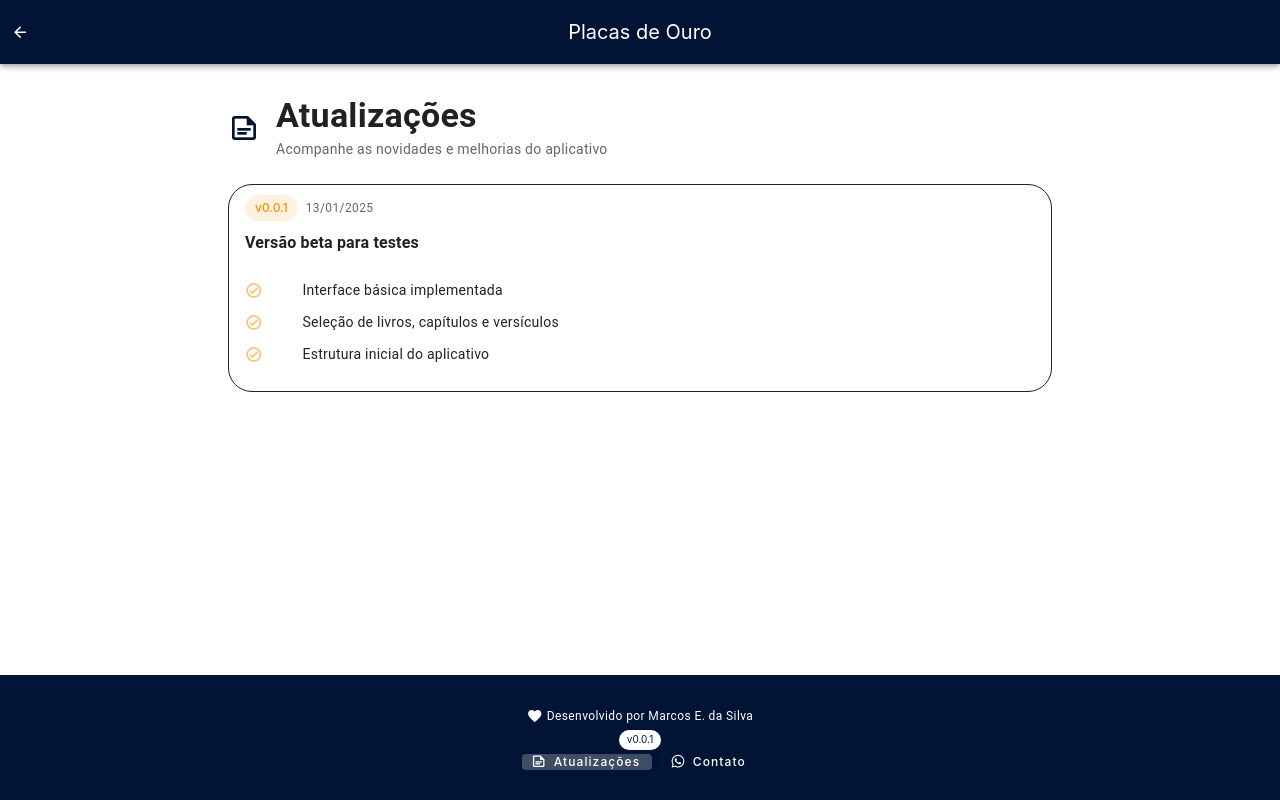
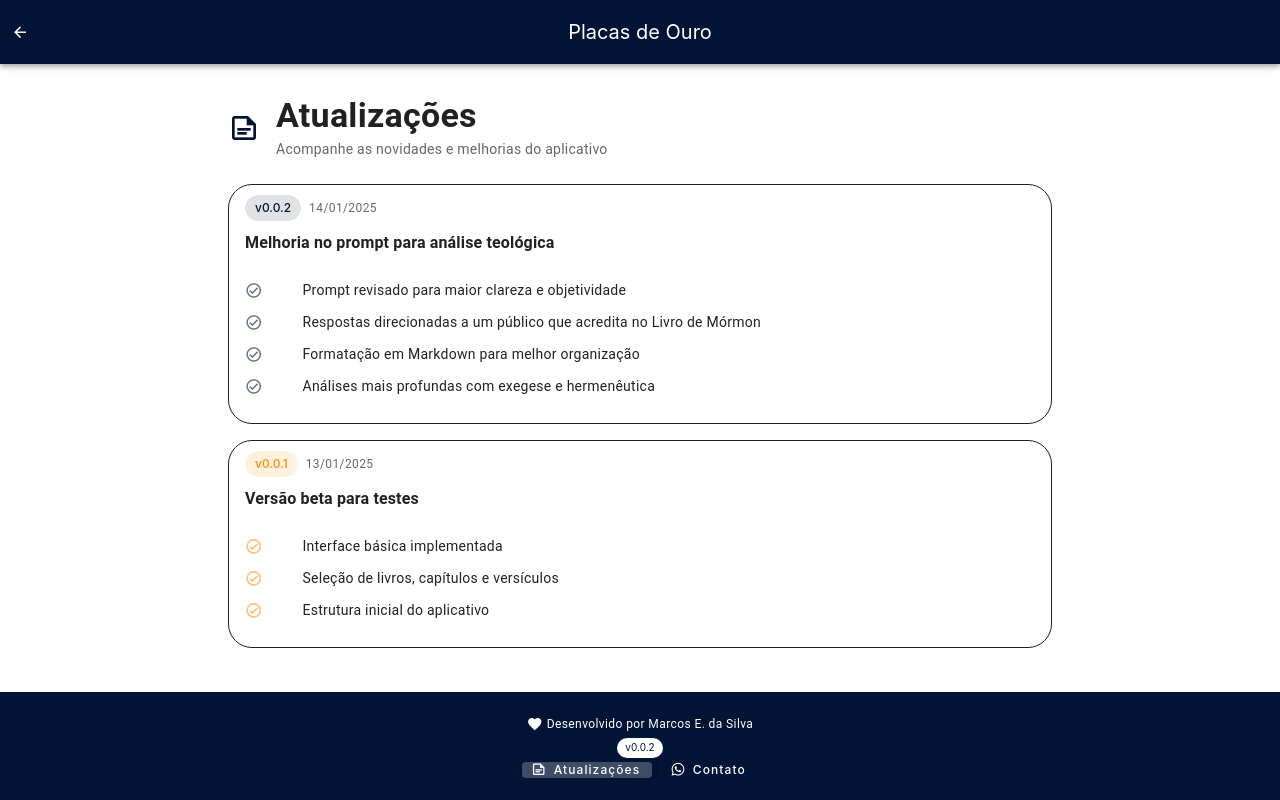
Before and after one commit to bigMARAC/placas-de-ouro, a Vue app: page /release-notes in a window 1280 px wide. Built offline with nearby package versions, Linux system fonts and the light colour scheme; no server answers.

Commit message:
feat: improves the prompt

```diff
--- a/src/components/AppFooter.vue
+++ b/src/components/AppFooter.vue
@@ -24,7 +24,7 @@ const openWhatsApp = () => {
           variant="flat"
           class="mb-1 text-primary"
         >
-          v0.0.1
+          v0.0.2
         </v-chip>
 
         <div class="d-flex align-center gap-1">
--- a/src/services/maritacaService.ts
+++ b/src/services/maritacaService.ts
@@ -20,13 +20,11 @@ interface MaritacaRequest {
 }
 
 export const generateStudy = async (book: string, chapter: string, verse: string, text: string): Promise<string> => {
-  const prompt = `Agora você é um teólogo com 30 anos de experiência em estudo do Livro de Mórmon.
-  Por favor, traga para mim um estudo aprofundado, em português, sobre o livro de ${book}, capítulo ${chapter} versículo ${verse} do Livro de Mórmon.
-  Use técnicas de exegese e hermenêutica para aprofundar ainda mais o estudo, sempre visitando o idioma original
-  em que o texto foi traduzido. Não precisa trazer o texto do livro de mórmon, pois eu o conheço. Deixe explicito que o estudo é baseado
-  no texto em ingles. Quero apenas a explicação. Além disso, não precisa responder a este prompt dizendo que vai ajudar, apenas dê a resposta
-  do estudo diretamente, ponto a ponto. Além disso, me traga a resposta em markdown e não deve conter um título geral.
-  Esta é a tradução original para inglês: "${text}"`
+  const prompt = `Você é um teólogo com 30 anos de experiência no estudo do Livro de Mórmon.
+Analise ${book} ${chapter}:${verse} de forma aprofundada, em português, utilizando técnicas de exegese e hermenêutica. Baseie-se na tradução original em inglês, explorando o contexto histórico, cultural e doutrinário.
+Essa explicação é para uma pessoa que acredita no Livro de Mórmon como escritura sagrada, portanto, a análise deve ser respeitosa e não conter ideias contrárias à sua autenticidade ou veracidade.
+Não inclua o texto do versículo, apenas a explicação em Markdown, estruturada ponto a ponto, sem introduções ou títulos gerais.
+Tradução original do versículo: "${text}"`
 
   const request: MaritacaRequest = {
     model: "sabiazinho-3",
--- a/src/views/ReleaseNotesView.vue
+++ b/src/views/ReleaseNotesView.vue
@@ -3,6 +3,18 @@ import { useDisplay } from 'vuetify'
 const { mobile } = useDisplay()
 
 const releases = [
+  {
+    version: '0.0.2',
+    date: '14/01/2025',
+    type: 'update',
+    description: 'Melhoria no prompt para análise teológica',
+    features: [
+      'Prompt revisado para maior clareza e objetividade',
+      'Respostas direcionadas a um público que acredita no Livro de Mórmon',
+      'Formatação em Markdown para melhor organização',
+      'Análises mais profundas com exegese e hermenêutica'
+    ]
+  },
   {
     version: '0.0.1',
     date: '13/01/2025',
@@ -93,9 +105,9 @@ const getVersionColor = (type: string) => {
                     mdi-check-circle-outline
                   </v-icon>
                 </template>
-                <v-list-item-title class="text-body-2">
+                <div class="text-body-2">
                   {{ feature }}
-                </v-list-item-title>
+                </div>
               </v-list-item>
             </v-list>
           </v-card-text>
```
